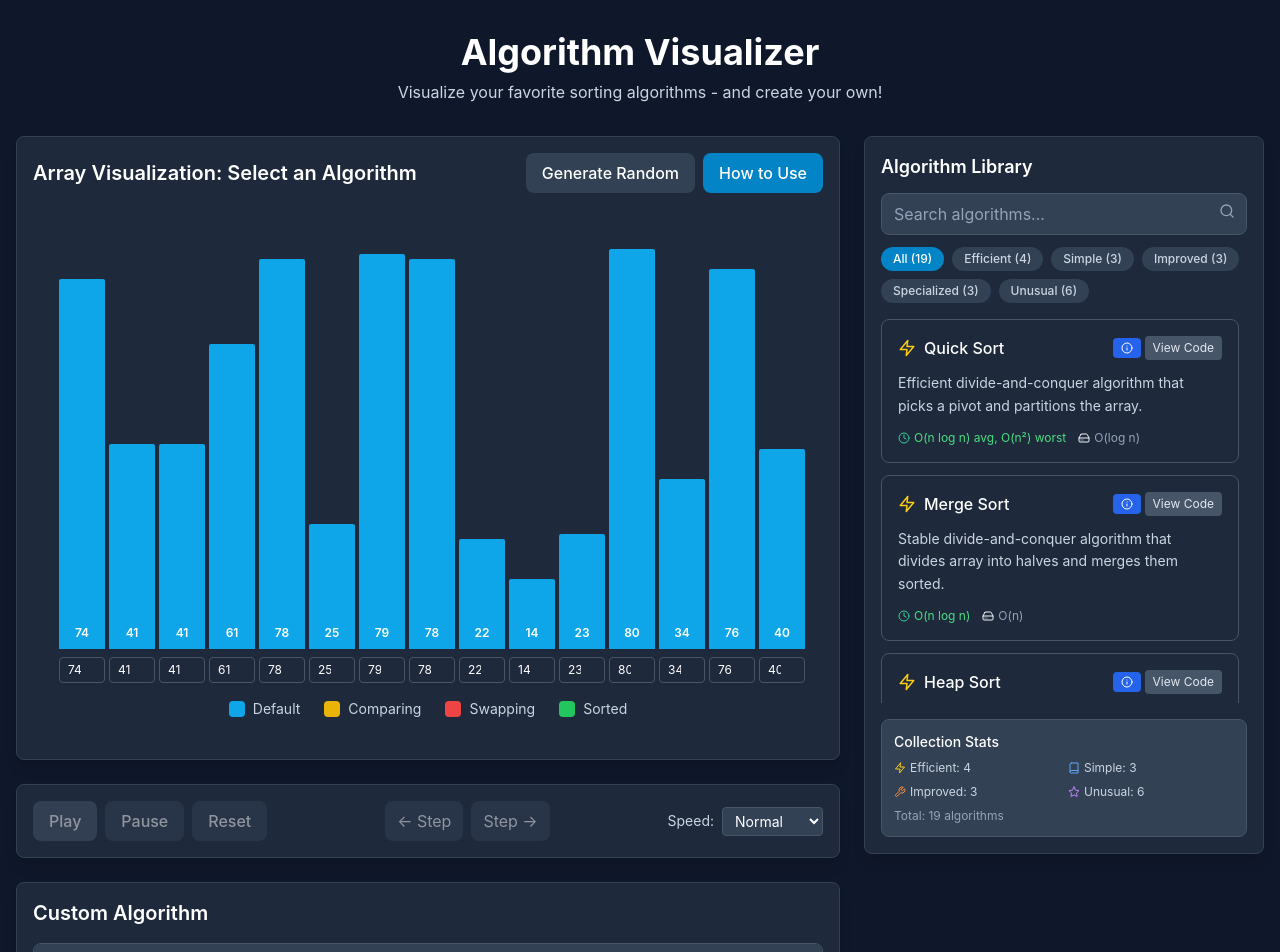
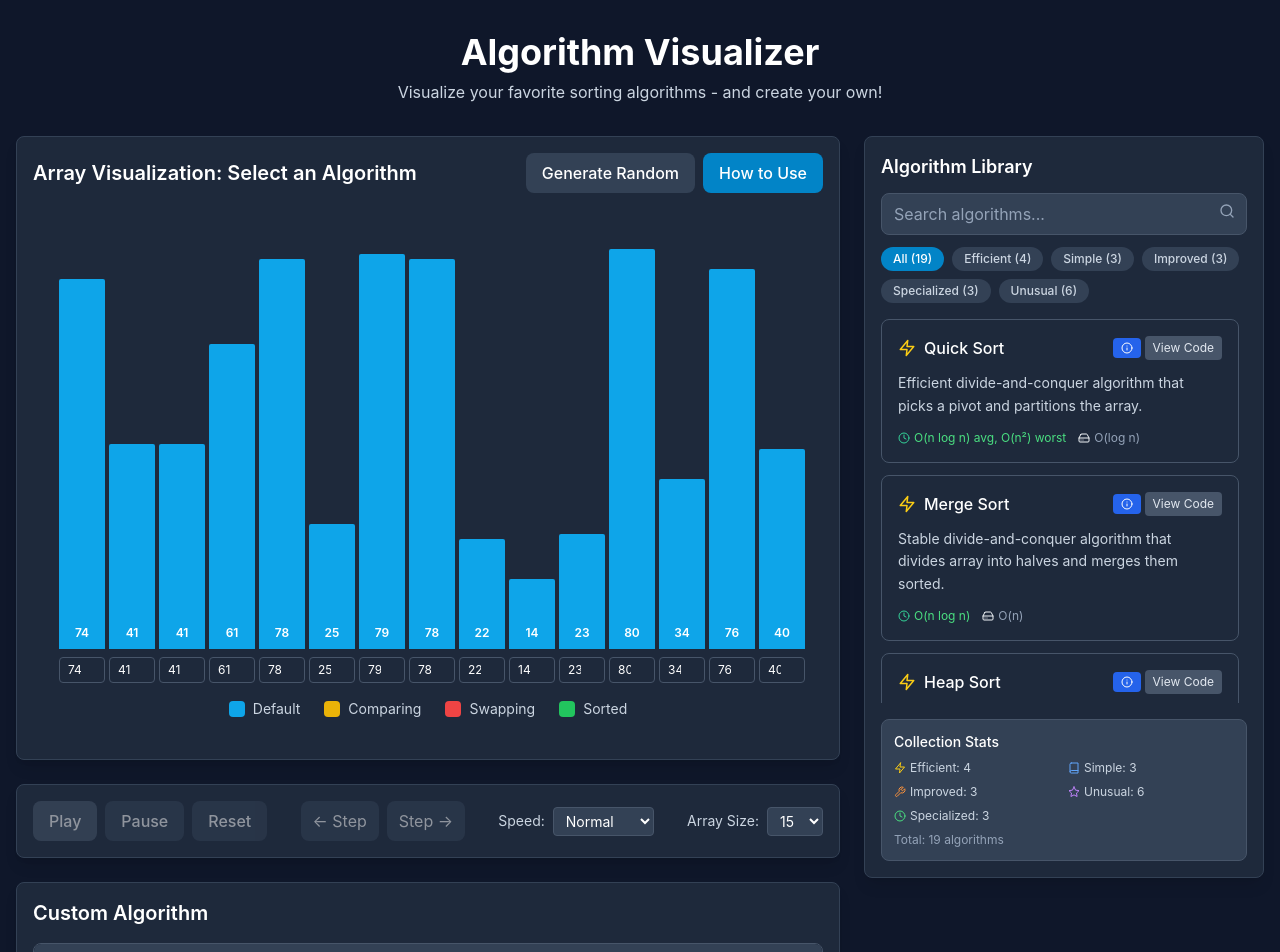
Before and after one commit to CharlieIQ/algorithm-visualizer, a React (Vite) app: page / in a window 1280 px wide. Shown: the top 952 px of the page. Built offline with nearby package versions, Linux system fonts and the light colour scheme.

Commit message:
Customizing array length, other small UI changes WIP

```diff
--- a/src/App.tsx
+++ b/src/App.tsx
@@ -51,11 +51,19 @@ function App() {
 
     /** Whether the code view modal is currently open */
     const [showCodeModal, setShowCodeModal] = useState(false);
+    /** Code content to display in the code modal */
     const [showHowToUse, setShowHowToUse] = useState(false);
+    /** Whether the algorithm info modal is currently open */
     const [showAlgorithmInfo, setShowAlgorithmInfo] = useState(false);
+    /** Current algorithm code to display in the code modal */
     const [currentAlgorithmCode, setCurrentAlgorithmCode] = useState('');
+    /** Current algorithm info to display in the info modal */
     const [currentAlgorithmInfo, setCurrentAlgorithmInfo] = useState<AlgorithmPreset | null>(null);
+    /** Description of the current step being executed */
     const [currentStepDescription, setCurrentStepDescription] = useState('');
+
+    // Default array size
+    const [defaultArraySize, setDefaultArraySize] = useState(15);
 
     // Ref to store the animation interval
     const animationIntervalRef = useRef<number | null>(null);
@@ -77,7 +85,7 @@ function App() {
     /**
      * Generates a new random array and resets the visualization state.
      */
-    const generateRandomArray = useCallback(() => {
+    const generateRandomArray = useCallback((size?: number) => {
         // Clear any running animation first
         if (animationIntervalRef.current) {
             clearInterval(animationIntervalRef.current);
@@ -85,7 +93,8 @@ function App() {
         }
 
         const newArray: ArrayElement[] = [];
-        const arraySize = 15;
+        // Use provided size or default to current defaultArraySize
+        const arraySize = size ?? defaultArraySize;
 
         for (let i = 0; i < arraySize; i++) {
             newArray.push({
@@ -100,7 +109,7 @@ function App() {
         setCurrentStepIndex(0);
         setCurrentStepDescription('');
         setIsPlaying(false);
-    }, []);
+    }, [defaultArraySize]);
 
     /**
      * Handles changes to individual array elements when edited.
@@ -391,7 +400,7 @@ function App() {
                                 <h2 className="text-xl font-semibold text-white">Array Visualization: {selectedAlgorithm ? ALGORITHM_PRESETS.find(a => a.id === selectedAlgorithm)?.algorithm.name : 'Select an Algorithm'}</h2>
                                 <div className="flex items-center space-x-2">
                                     <button
-                                        onClick={generateRandomArray}
+                                        onClick={() => generateRandomArray()}
                                         className="px-4 py-2 bg-dark-700 hover:bg-dark-600 text-white rounded-lg transition-colors duration-200 font-medium"
                                     >
                                         Generate Random
@@ -479,6 +488,27 @@ function App() {
                                         <option value={500}>Normal</option>
                                         <option value={250}>Fast</option>
                                         <option value={100}>Very Fast</option>
+                                    </select>
+                                </div>
+
+                                {/* Array size Selector element */}
+                                <div className="flex items-center space-x-2">
+                                    <label className="text-sm text-dark-300">Array Size:</label>
+                                    <select
+                                        value={defaultArraySize}
+                                        onChange={(e) => {
+                                            const newSize = Number(e.target.value);
+                                            setDefaultArraySize(newSize);
+                                            generateRandomArray(newSize);
+                                        }}
+                                        className="border border-dark-600 rounded px-2 py-1 text-sm bg-dark-700 text-white"
+                                    >
+                                        <option value={5}>5</option>
+                                        <option value={10}>10</option>
+                                        <option value={15}>15</option>
+                                        <option value={20}>20</option>
+                                        <option value={25}>25</option>
+                                        <option value={30}>30</option>
                                     </select>
                                 </div>
                             </div>
--- a/src/components/AlgorithmSelector.tsx
+++ b/src/components/AlgorithmSelector.tsx
@@ -242,6 +242,10 @@ const AlgorithmSelector: React.FC<AlgorithmSelectorProps> = ({
                         <FiStar className="text-purple-400" size={12} />
                         <span>Unusual: {algorithmCategories.unusual.length}</span>
                     </div>
+                    <div className="flex items-center space-x-1">
+                        <FiClock className="text-green-400" size={12} />
+                        <span>Specialized: {algorithmCategories.specialized.length}</span>
+                    </div>
                 </div>
                 <div className="mt-2 text-xs text-dark-400">
                     Total: {presets.length} algorithms
```
Also changed, not shown: src/algorithms/EfficientSorts.ts (+12 -1 lines).
